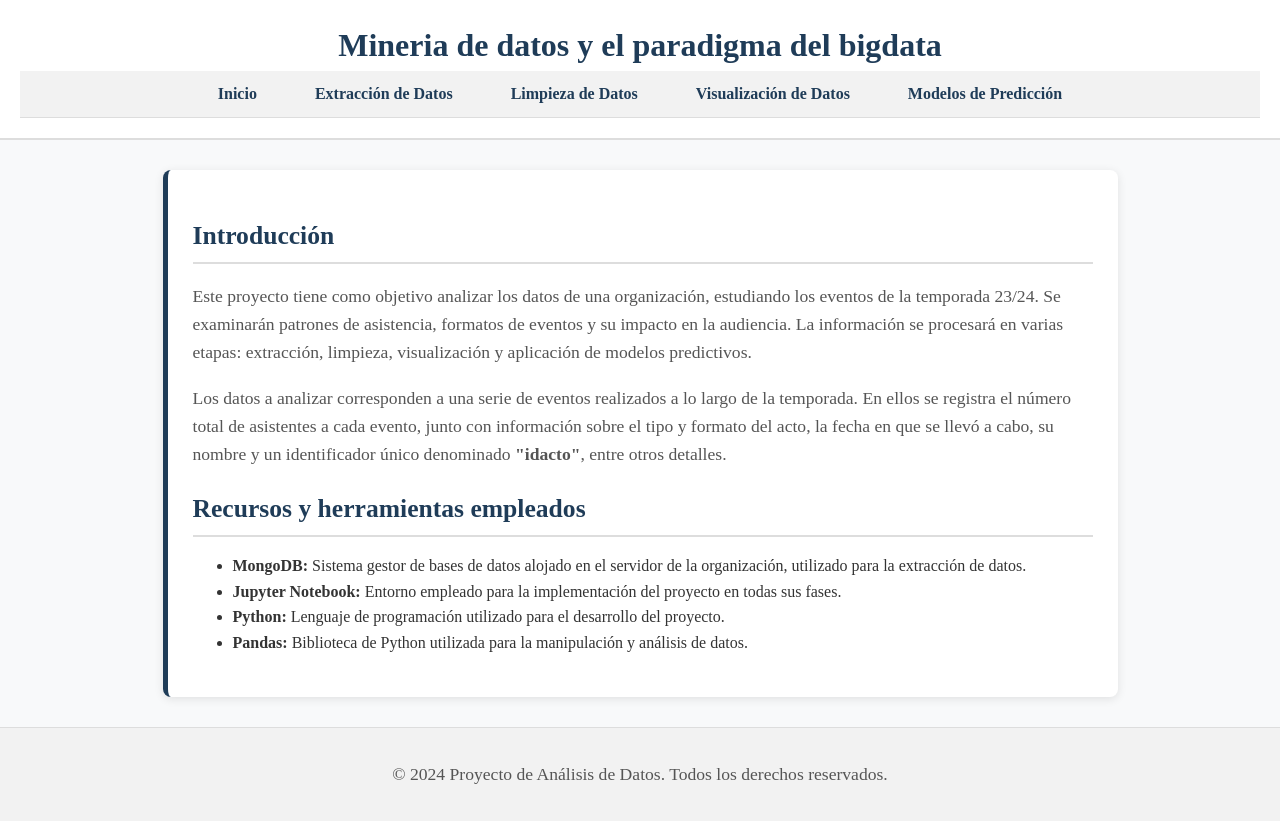
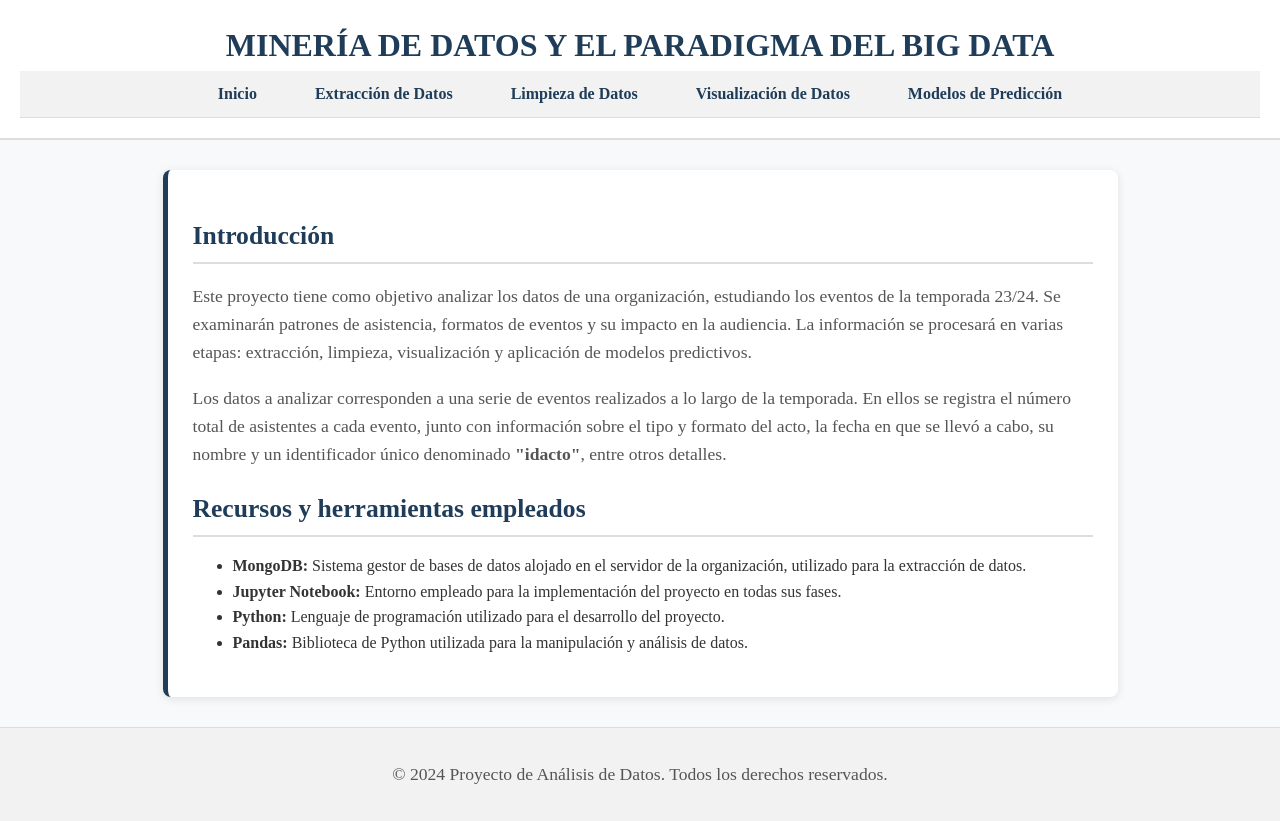
Before and after one commit to pedropa18/ProyectoMIN, a plain HTML site: page index.html in a window 1280 px wide. Drawn offline with Linux system fonts and the light colour scheme.

Commit message:
Update index.html

```diff
--- a/index.html
+++ b/index.html
@@ -8,7 +8,7 @@
 </head>
 <body>
     <header>
-        <h1>Mineria de datos y el paradigma del bigdata</h1>
+        <h1>MINERÍA DE DATOS Y EL PARADIGMA DEL BIG DATA</h1>
         <nav>
             <ul>
                 <li><a href="index.html">Inicio</a></li>
```
